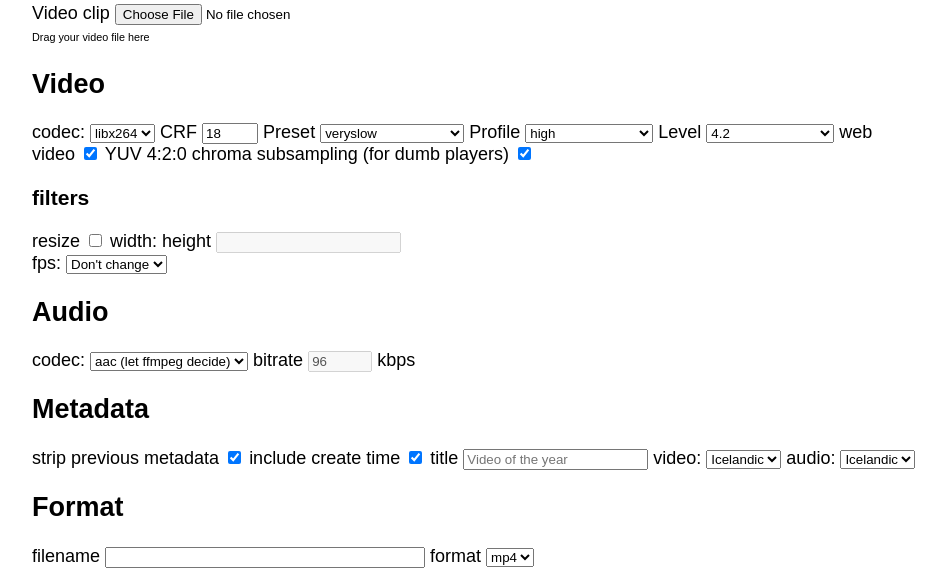
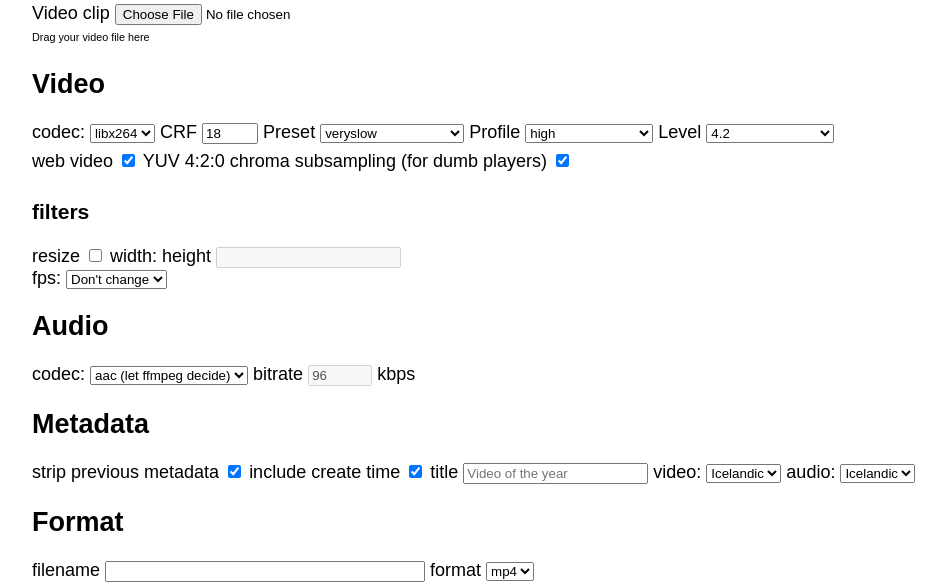
Before and after one commit to haukurh/ffmpeg.haukurh.dev, a plain HTML site: page src/index.html in a window 1280 px wide. Shown: the part 105-692 px from the top of the page, without its empty margins (166-1112 px from the left). Drawn offline with Linux system fonts and the light colour scheme.

Commit message:
minor styling

```diff
--- a/src/index.html
+++ b/src/index.html
@@ -150,10 +150,12 @@
                 <option value="6.1">6.1</option>
                 <option value="6.2">6.2</option>
             </select>
+            <div style="padding: .4rem 0">
             <label for="faststart">web video</label>
             <input type="checkbox" id="faststart" name="faststart" value="true" class="vcodec" checked>
             <label for="yuv420p">YUV 4:2:0 chroma subsampling (for dumb players)</label>
             <input type="checkbox" id="yuv420p" name="yuv420p" value="true" class="vcodec" checked>
+            </div>
             <div>
                 <h3>filters</h3>
                 <label for="resize">resize</label>
@@ -424,6 +426,7 @@
         cli.innerText = command.join(' ');
     };
     handle();
+
     selectAll('input').forEach((el) => el.addEventListener('input', handle));
     selectAll('select').forEach((el) => el.addEventListener('change', handle));
     document.getElementById('copy').addEventListener('click', () => {
```
